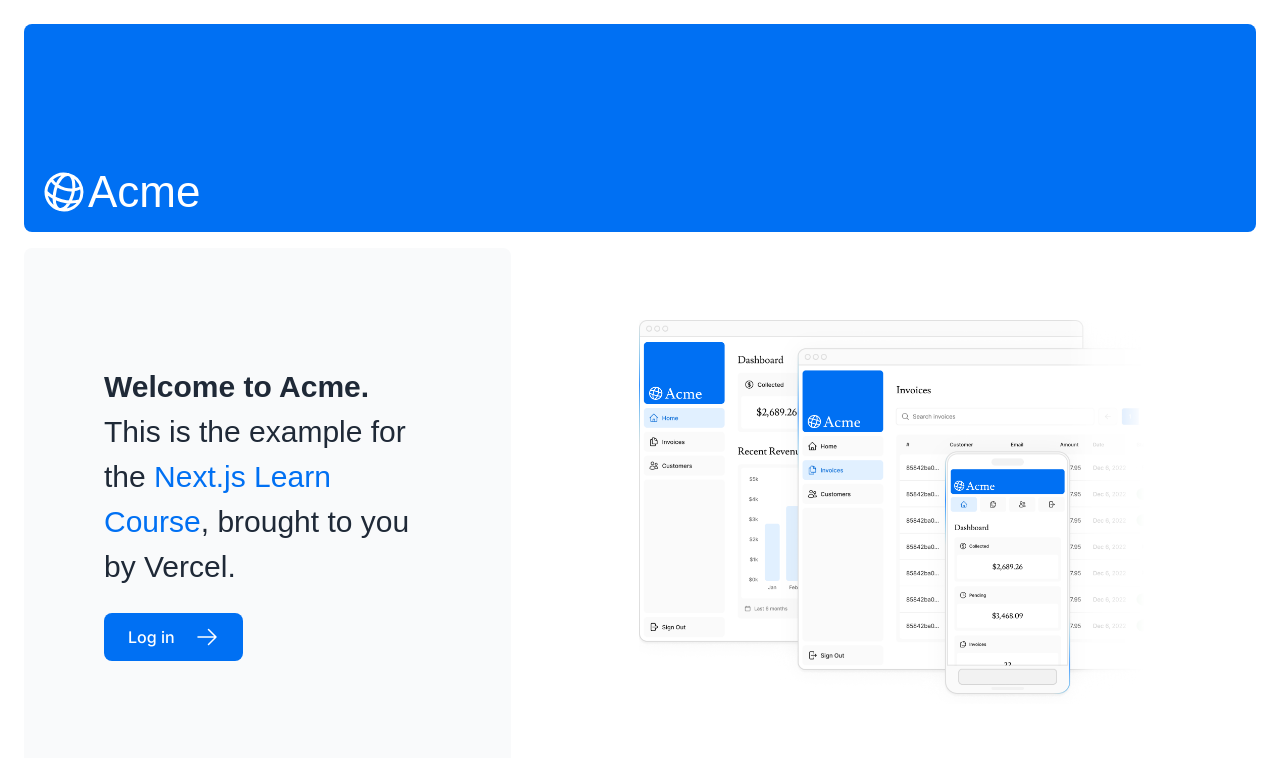
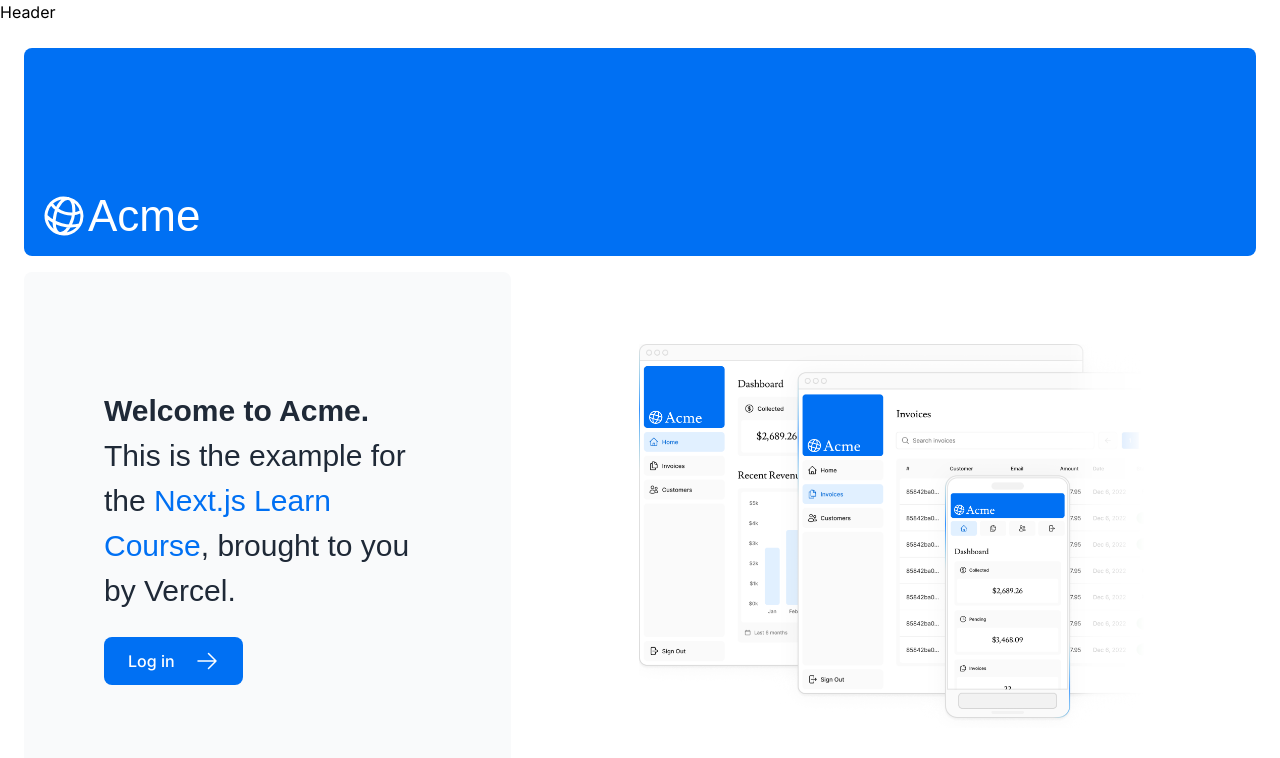
Before and after one commit to takahiro-okada/nextjs-learn-nextjs, a Next.js app: page / in a window 1280 px wide. Shown: the top 758 px of the page. Built offline with nearby package versions, Linux system fonts and the light colour scheme; a web font is replaced by a local one.

Commit message:
📖: Chapter5完了

```diff
--- a/app/layout.tsx
+++ b/app/layout.tsx
@@ -7,7 +7,10 @@
 }) {
   return (
     <html lang="en">
-      <body className={`${inter.className} antialiased`}>{children}</body>
+      <body className={`${inter.className} antialiased`}>
+        <header>Header</header>
+        {children}
+      </body>
     </html>
   );
 }
--- a/app/ui/dashboard/nav-links.tsx
+++ b/app/ui/dashboard/nav-links.tsx
@@ -1,35 +1,46 @@
+"use client";
+
 import {
   UserGroupIcon,
   HomeIcon,
   DocumentDuplicateIcon,
-} from '@heroicons/react/24/outline';
+} from "@heroicons/react/24/outline";
+import Link from "next/link";
+import { usePathname } from "next/navigation";
+import clsx from "clsx";
 
 // Map of links to display in the side navigation.
 // Depending on the size of the application, this would be stored in a database.
 const links = [
-  { name: 'Home', href: '/dashboard', icon: HomeIcon },
+  { name: "Home", href: "/dashboard", icon: HomeIcon },
   {
-    name: 'Invoices',
-    href: '/dashboard/invoices',
+    name: "Invoices",
+    href: "/dashboard/invoices",
     icon: DocumentDuplicateIcon,
   },
-  { name: 'Customers', href: '/dashboard/customers', icon: UserGroupIcon },
+  { name: "Customers", href: "/dashboard/customers", icon: UserGroupIcon },
 ];
 
 export default function NavLinks() {
+  const pathname = usePathname();
   return (
     <>
       {links.map((link) => {
         const LinkIcon = link.icon;
         return (
-          <a
+          <Link
             key={link.name}
             href={link.href}
-            className="flex h-[48px] grow items-center justify-center gap-2 rounded-md bg-gray-50 p-3 text-sm font-medium hover:bg-sky-100 hover:text-blue-600 md:flex-none md:justify-start md:p-2 md:px-3"
+            className={clsx(
+              "flex h-[48px] grow items-center justify-center gap-2 rounded-md bg-gray-50 p-3 text-sm font-medium hover:bg-sky-100 hover:text-blue-600 md:flex-none md:justify-start md:p-2 md:px-3",
+              {
+                "bg-sky-100 text-blue-600": pathname === link.href,
+              }
+            )}
           >
             <LinkIcon className="w-6" />
             <p className="hidden md:block">{link.name}</p>
-          </a>
+          </Link>
         );
       })}
     </>
```
